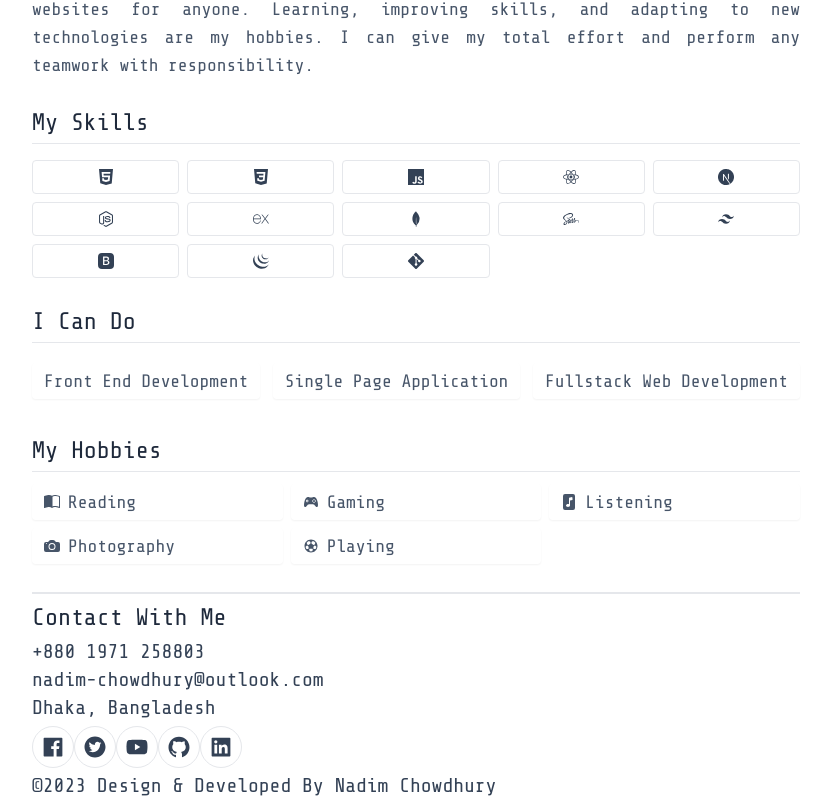
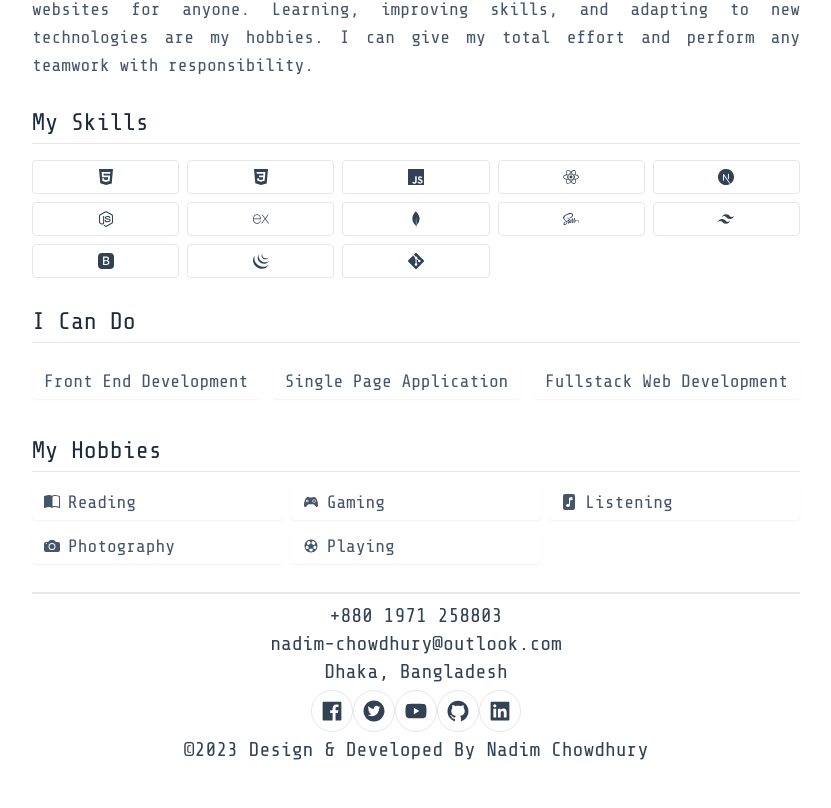
Before and after one commit to nadim-chowdhury/njs-portfolio, a Next.js app: page / in a window 1280 px wide. Shown: the part 420-1228 px from the top of the page, without its empty margins (224-1055 px from the left). After the commit the page ends 1192 px from the top, so only its background shows below. Built offline with nearby package versions, Linux system fonts and the light colour scheme.

Commit message:
Add updated project files to Git

```diff
--- a/src/components/Footer.jsx
+++ b/src/components/Footer.jsx
@@ -9,14 +9,12 @@ import {
 
 export default function Footer() {
   return (
-    <footer className="text-md sm:text-xl text-slate-700 py-2 border-t-2 sm:mx-3 lg:mx-0">
-      <h2 className="text-2xl text-slate-800 pb-1">Contact With Me</h2>
-
+    <footer className="text-center text-md sm:text-xl text-slate-700 py-2 border-t-2 sm:mx-3 lg:mx-0">
       <h3>+880 1971 258803</h3>
       <h3>nadim-chowdhury@outlook.com</h3>
       <h3>Dhaka, Bangladesh</h3>
 
-      <div className="flex text-2xl py-1">
+      <div className="flex justify-center text-2xl py-1">
         <Link
           href="https://www.facebook.com/nadim.ch0wdhury"
           className="footer-icon-hover"
```
